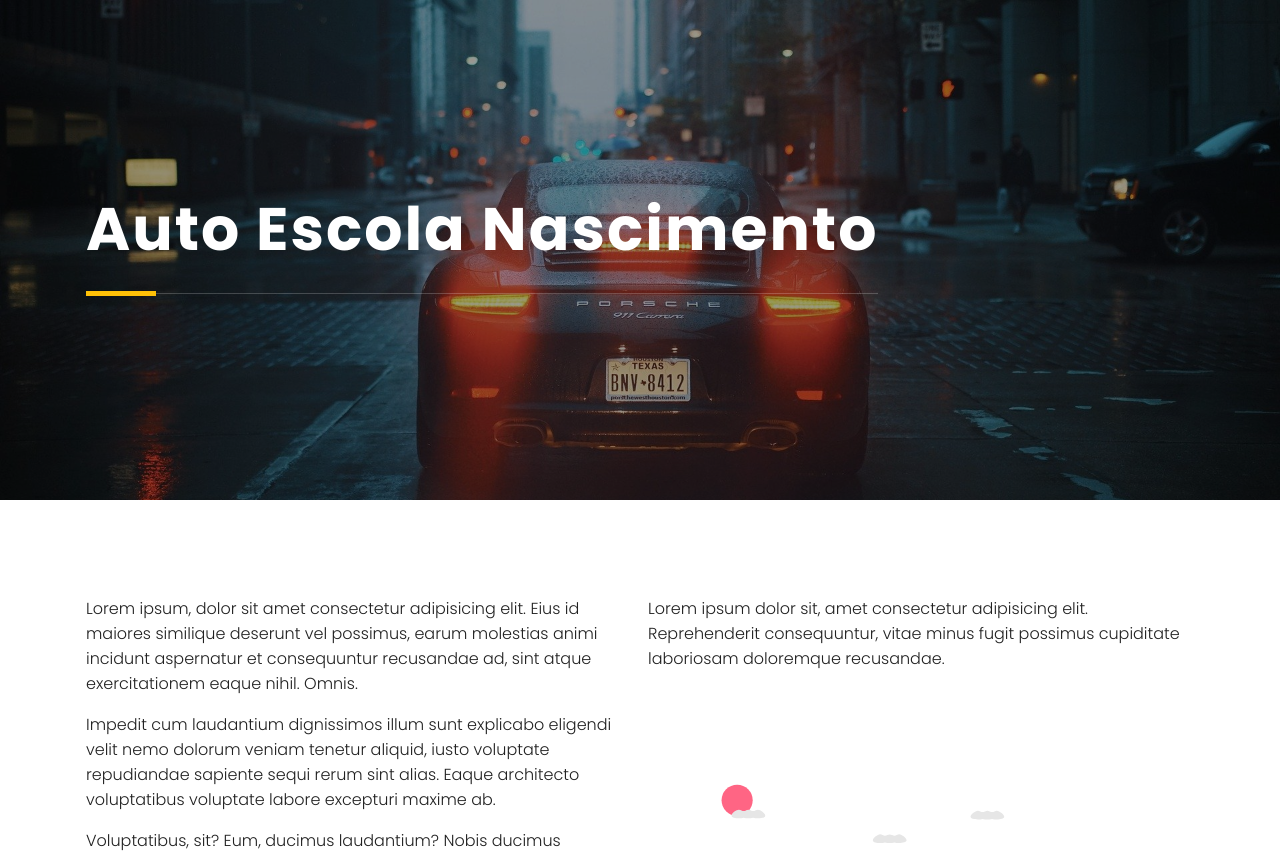
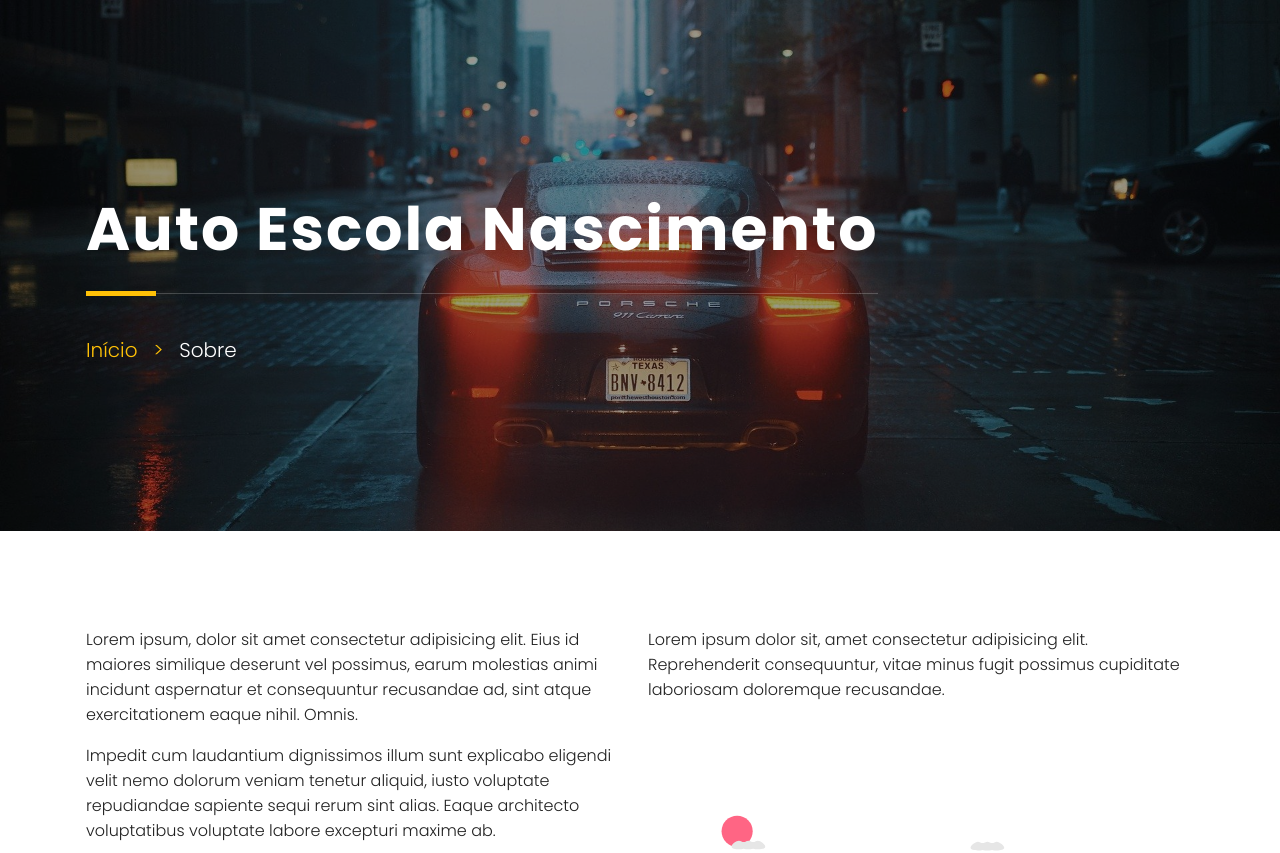
Before and after one commit to Danielpernnasc/react-autoescolanascimento, a React (Create React App) app: page /Sobre in a window 1280 px wide. Shown: the top 853 px of the page. Built offline with nearby package versions, Linux system fonts and the light colour scheme.

Commit message:
rota breadcrumb

```diff
--- /dev/null
+++ b/src/components/atoms/BreadCrumb.js
@@ -0,0 +1,53 @@
+import React from "react";
+import PropTypes from "prop-types";
+import styled, {css} from "styled-components";
+import { Link } from "react-router-dom";
+
+const Root = styled.div`
+    padding: 16px 0;
+`;
+
+const Item = styled.span`
+    display: inline-block;
+    font-size: 20px;
+    font-weight: 300;
+    text-decoration: none;
+
+    ${props => props.isClickable && css`
+        cursor: pointer;
+        color: ${props => props.theme.colors.primary.main};
+    `}
+
+    &:not(:first-child) {
+        &::before {
+            content: ">";
+            color: ${props => props.theme.colors.primary.main};
+            padding: 0 16px;
+        }
+    }
+`;
+
+const BreadCrumb = ({ items }) => (
+    <Root>
+        {items.map((item) => (
+            <Item key={item.label} as={item.link && Link} to={item.link} isClickable={!!item.link} >
+                {item.label}
+            </Item>
+        ))}
+    </Root>
+);
+
+BreadCrumb.defaultProps = {
+    items: []
+};
+
+BreadCrumb.propTypes = {
+  items: PropTypes.arrayOf(
+      PropTypes.shape({
+        label: PropTypes.string,
+        link: PropTypes.string,
+      })
+  )
+};
+
+export default BreadCrumb
--- a/src/components/pages/About.js
+++ b/src/components/pages/About.js
@@ -1,4 +1,4 @@
-import React from "react";
+import React, { useEffect, UseEffetct } from "react";
 import PropTypes from "prop-types";
 import styled from "styled-components";
 
@@ -8,6 +8,7 @@ import Section from "../molecules/Section";
 import Grid from "../atoms/Grid";
 import Footer from "../organism/Footer";
 import Card, {CardMedia, CardMediaDescription } from "../atoms/Card";
+import BreadCrumb from "../atoms/BreadCrumb";
 
 import HeroImage from "../../assets/hero.jpg";
 import AboutImage from "../../draws/Transito";
@@ -38,12 +39,22 @@ const instructors = [
 
 ]
 
-const About = () => (
+const About = () => {
+
+  useEffect(() => {
+    window.scrollTo(0, 0);
+  }, []);
+
+  return (
     <>
       <Hero image={HeroImage}>
         <Heading>
           <h1>Auto Escola Nascimento</h1>
         </Heading>
+        <BreadCrumb items={[
+          { label: "Início", link: "/" },
+          { label: "Sobre" }
+        ]} />
       </Hero>
       <Section>
         <Grid md={2}>
@@ -102,6 +113,7 @@ const About = () => (
       <Footer />
     </>
   );
+};
 
 About.defaultProps = {};
 
```
Also changed, not shown: 2 other files (tests, documents, lock files or other folders). Lines whose indentation alone changed are shown as unchanged.
